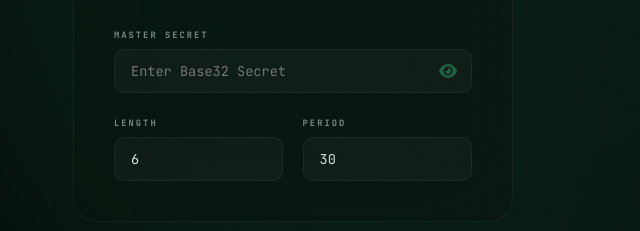
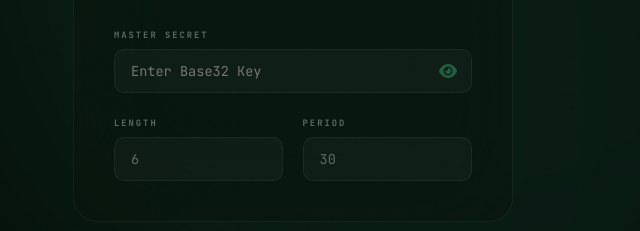
Before and after one commit to MdTalhaZubayer/2fa-TOTP, a plain HTML site: page index.html in a window 1280 px wide. Shown: the part 417-648 px from the top of the page, 347-987 px from the left. Drawn offline with Linux system fonts and the light colour scheme.

Commit message:
Update styles and JavaScript functionality for the TOTP generator.

```diff
--- a/index.html
+++ b/index.html
@@ -16,8 +16,8 @@
             --card-bg: rgba(12, 18, 15, 0.45);
             --accent: #3ebd83;
             --accent-soft: rgba(62, 189, 131, 0.08);
-            --text-high: rgba(224, 232, 228, 0.95);
-            --text-dim: rgba(160, 180, 170, 0.75);
+            --text-high: rgba(224, 232, 228, 0.85);
+            --text-dim: #5c6b63;
             --border: rgba(255, 255, 255, 0.05);
             --input-idle: rgba(255, 255, 255, 0.03);
             --input-focus: rgba(255, 255, 255, 0.08);
@@ -30,8 +30,8 @@
             --card-bg: rgba(255, 255, 255, 0.35);
             --accent: #008a52;
             --accent-soft: rgba(0, 138, 82, 0.05);
-            --text-high: rgba(18, 26, 22, 0.95);
-            --text-dim: rgba(60, 80, 70, 0.8);
+            --text-high: rgba(18, 26, 22, 0.75);
+            --text-dim: #7a8c82;
             --border: rgba(0, 0, 0, 0.04);
             --input-idle: rgba(0, 0, 0, 0.035);
             --input-focus: rgba(0, 0, 0, 0.07);
@@ -123,15 +123,11 @@
             z-index: 10;
         }
 
-        /* Responsive Mobile Adjustments */
+        /* --- MOBILE RESPONSIVENESS --- */
         @media (max-width: 480px) {
             .auth-card {
                 padding: 1.5rem;
                 border-radius: 20px;
-            }
-
-            .header {
-                margin-bottom: 1.5rem;
             }
 
             .code {
@@ -249,7 +245,7 @@
             border: 1px solid var(--border);
             border-radius: 10px;
             padding: 12px 16px;
-            color: var(--text-high);
+            color: var(--text-dim);
             font-size: 0.85rem;
             outline: none;
             font-family: 'JetBrains Mono', monospace;
@@ -263,6 +259,7 @@
         input:focus {
             border-color: var(--accent);
             background: var(--input-focus);
+            color: var(--text-high);
         }
 
         .grid {
@@ -289,7 +286,6 @@
 </head>
 
 <body data-theme="dark">
-
     <div class="mesh-gradient">
         <div class="blob" id="blob1" style="top: -10%; left: -10%;"></div>
         <div class="blob blob-2" id="blob2" style="bottom: -5%; right: -5%;"></div>
@@ -316,8 +312,8 @@
             <div class="input-group">
                 <label>Master Secret</label>
                 <div style="position: relative;">
-                    <input type="text" id="secret" placeholder="Enter Base32 Secret" oninput="updateOTP()"
-                        spellcheck="false">
+                    <input type="text" id="secret" value="" oninput="updateOTP()" spellcheck="false"
+                        placeholder="Enter Base32 Key">
                     <span
                         style="position:absolute; right:15px; top:50%; transform:translateY(-50%); cursor:pointer; color:var(--accent); opacity:0.4"
                         onclick="toggleSecret()" id="eye-icon">
@@ -372,7 +368,6 @@
             if (!/^[A-Z2-7]*$/.test(clean)) return null;
             for (let i = 0; i < clean.length; i++) {
                 const val = base32chars.indexOf(clean.charAt(i));
-                if (val === -1) return null;
                 bits += val.toString(2).padStart(5, '0');
             }
             for (let i = 0; i + 4 <= bits.length; i += 4) {
@@ -389,7 +384,7 @@
             const bar = document.getElementById('progress-bar');
             const label = document.getElementById('timer-label');
 
-            // Sanitize number inputs
+            // Sanitize inputs
             if (digitsInput.value !== "") {
                 if (parseInt(digitsInput.value) > 8) digitsInput.value = 8;
                 if (parseInt(digitsInput.value) < 6) digitsInput.value = 6;
@@ -403,7 +398,7 @@
             const digits = parseInt(digitsInput.value) || 6;
             const period = parseInt(periodInput.value) || 30;
 
-            // --- STOP LOGIC: If secret is empty or clearly too short ---
+            // Logic Gate: Only run if secret is valid
             if (secret.length === 0) {
                 otpEl.textContent = "------";
                 label.innerText = "AWAITING SECRET";
@@ -426,7 +421,6 @@
                 return;
             }
 
-            // --- START LOGIC: If secret is valid ---
             const epoch = Date.now() / 1000;
             const remaining = Math.ceil(period - (epoch % period));
             bar.style.width = ((remaining / period) * 100) + "%";
@@ -450,7 +444,9 @@
 
         function copyCode() {
             const otpText = document.getElementById('otp').innerText;
-            if (otpText.includes("-") || otpText === "INVALID" || otpText === "SHORT" || otpText === "ERROR") return;
+            const statusLabels = ["------", "INVALID", "SHORT", "ERROR", "AWAITING SECRET"];
+            if (statusLabels.some(status => otpText.includes(status))) return;
+
             navigator.clipboard.writeText(otpText);
             document.getElementById('copy-target').classList.add('copied');
             setTimeout(() => document.getElementById('copy-target').classList.remove('copied'), 2000);
```
